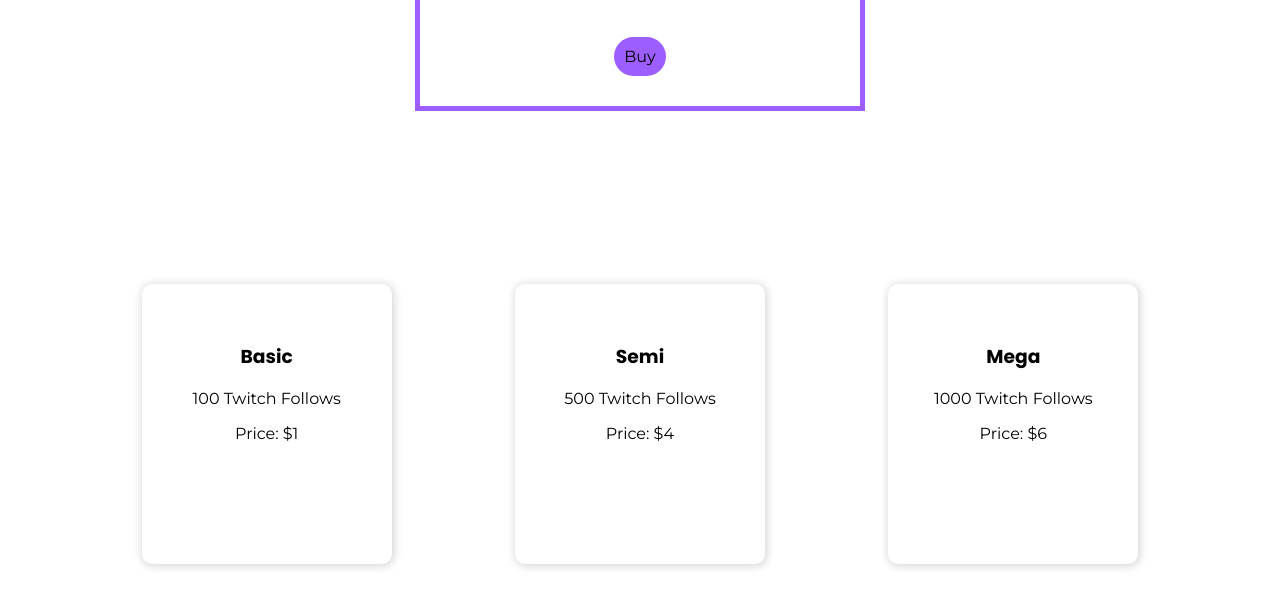
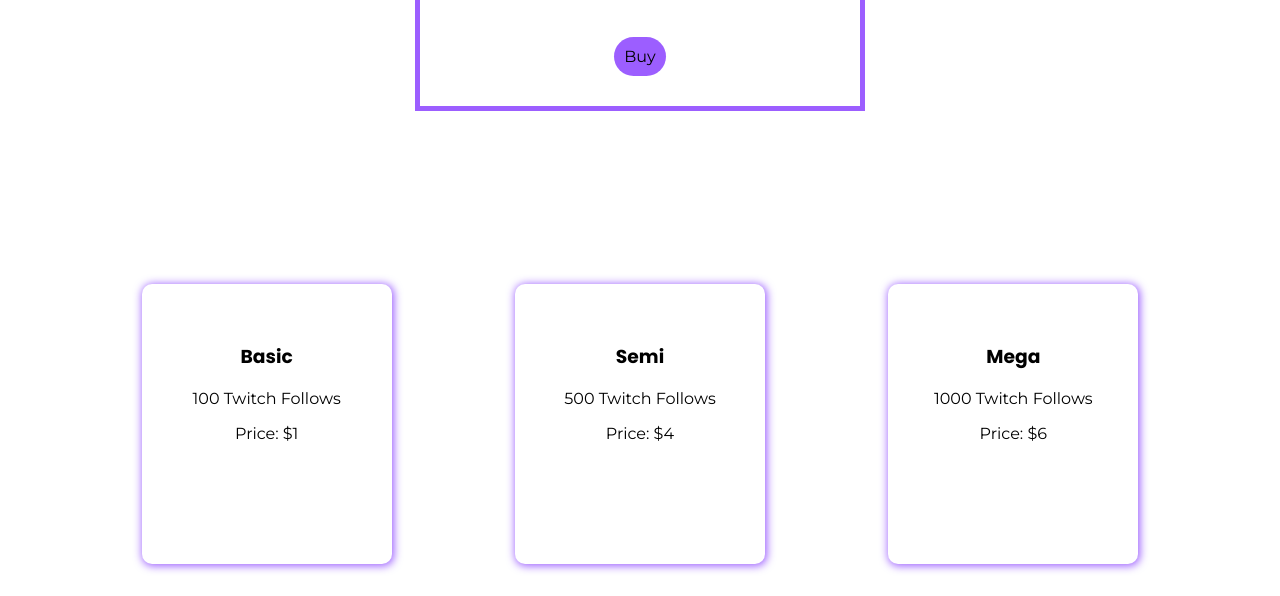
Before and after one commit to twitchutilities/twitchutilities.github.io, a plain HTML site: page index.html in a window 1280 px wide. Shown: the part 319-915 px from the top of the page. Drawn offline with Linux system fonts and the light colour scheme.

Commit message:
Update cards.css

```diff
--- a/css/components/cards.css
+++ b/css/components/cards.css
@@ -13,7 +13,8 @@
     border-radius: 10px;
     margin-top: 35px;
     margin-bottom: 35px;
-    box-shadow: 1px 1px 9px 1px #d8d4d4;
+    box-shadow: 1px 1px 9px 1px rgb(98, 0, 255, 0.63);
+
 }
 
 .card-image{
```
